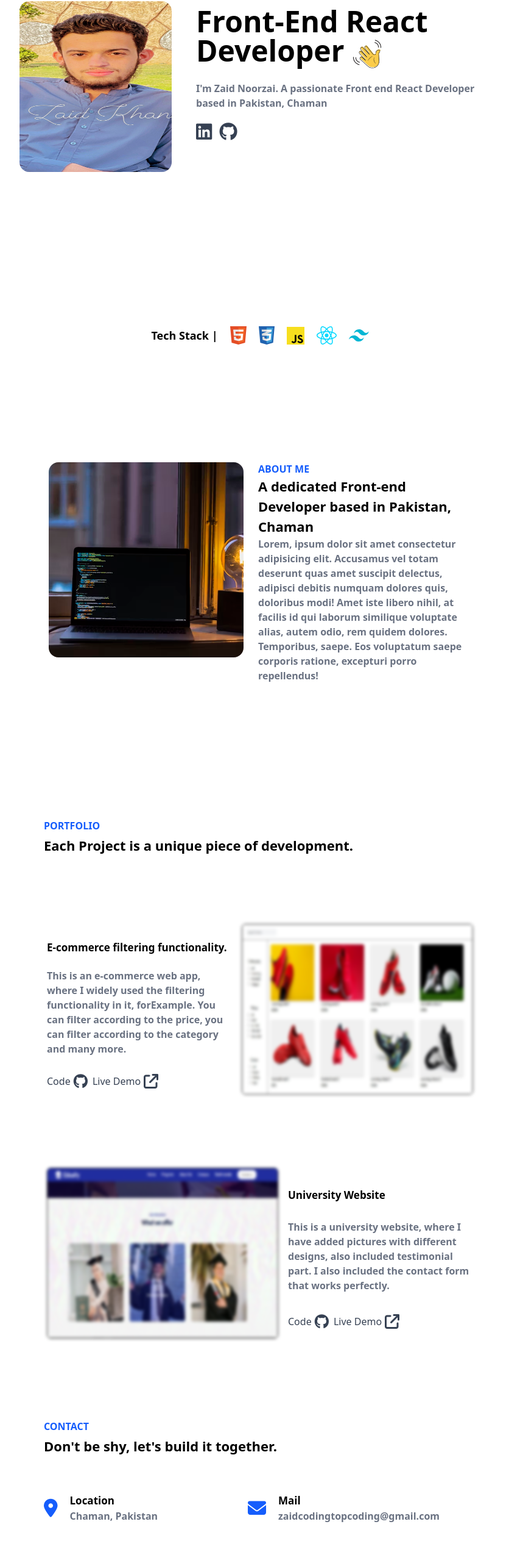
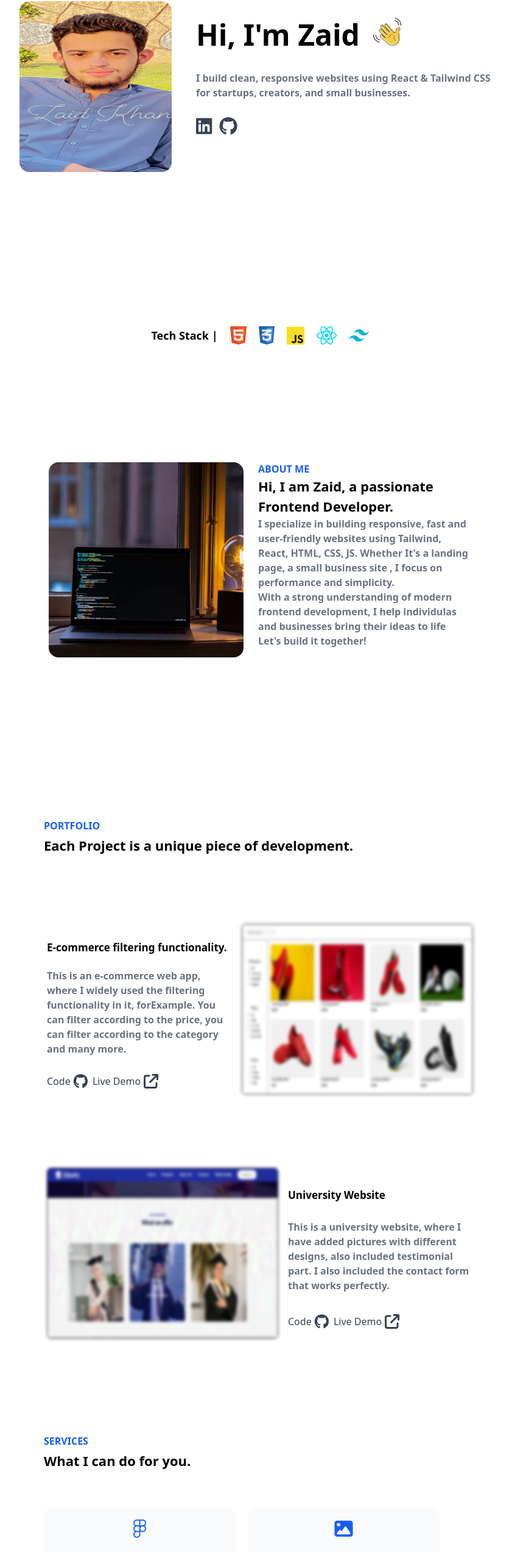
Before and after one commit to mrZaidDev/Portfolio, a React (Vite) app: page / in a window 1280 px wide. Shown: the part 198-2743 px from the top of the page at 61% size, without its empty margins (213-1049 px from the left). Built offline with nearby package versions, Linux system fonts and the light colour scheme.

Commit message:
added a services section and some other changes

```diff
--- a/src/App.jsx
+++ b/src/App.jsx
@@ -3,13 +3,14 @@ import Contact from './Components/Contact.jsx'
 import Footer from './Components/Footer.jsx'
 import Hero from './Components/Hero.jsx'
 import Projects from './Components/Projects.jsx'
-
+import Services from './Components/Sevices.jsx'
 const App = () => {
   return (
     <div>
       <Hero />
       <About />
       <Projects />
+      <Services />
       <Contact />
       <Footer />
     </div>
--- a/src/Components/About.jsx
+++ b/src/Components/About.jsx
@@ -12,8 +12,10 @@ const About = () => {
       <div className="w-[280px] h-[280px] md:w-[350px] md:h-[300px] md:mb-4 lg:w-[350px] lg:h-[350px] lg:mb-[-28px]">
         {/* about title */}
         <p className='text-blue-600 text-[16px] font-extrabold uppercase hidden md:inline'>About me</p>
-        <h3 className='text-[22px] font-bold'>A dedicated Front-end Developer based in Pakistan, Chaman</h3>
-        <p className="text-gray-500 font-semibold">Lorem, ipsum dolor sit amet consectetur adipisicing elit. Accusamus vel totam deserunt quas amet suscipit delectus, adipisci debitis numquam dolores quis, doloribus modi! Amet iste libero nihil, at facilis id qui laborum similique voluptate alias, autem odio, rem quidem dolores. Temporibus, saepe. Eos voluptatum saepe corporis ratione, excepturi porro repellendus!</p>
+        <h3 className='text-[22px] font-bold'>Hi, I am Zaid, a passionate Frontend Developer.</h3>
+        <p className="text-gray-500 font-semibold">I specialize in building responsive, fast and user-friendly websites using Tailwind, React, HTML, CSS, JS. Whether It's a landing page, a small business site , I focus on performance and simplicity.</p>
+        <p className='text-gray-500 font-semibold'>With a strong understanding of modern frontend development, I help individulas and businesses bring their ideas to life</p>
+        <p className='text-gray-500 font-semibold'>Let's build it together!</p>
       </div>
     </section>
   )
--- a/src/Components/Contact.jsx
+++ b/src/Components/Contact.jsx
@@ -8,25 +8,28 @@ const Contact = () => {
           Contact
         </p>
         <h1 className="text-[22px] font-bold">
-          Don't be shy, let's build it together.
+          Let's build it together.
         </h1>
         {/* Icons */}
         <div className="icons flex flex-col gap-5  mt-15 md:flex-row md:justify-between">
-            {/* Icon 1 + desc */}
-          <div className="icon flex items-center gap-5">
-              <i className="fa-solid fa-location-dot text-3xl text-blue-600"></i>
-            <div className="location-desc">
-                <h4 className="text-[17px] font-bold">Location</h4>
-                <p className="text-gray-500 font-semibold text-[16px]">Chaman, Pakistan</p>
+
+            {/* Icon 2 + desc */}
+          <div className="icon flex items-center gap-5 md:w-4/10">
+              <i className="fa-solid fa-envelope text-3xl text-blue-600"></i>
+            <div className="">
+                <h4 className="text-[17px] font-bold">Mail</h4>
+                <p className="text-gray-500 font-semibold text-[16px]">zaidcodingtopcoding@gmail.com</p>
             </div>
           </div>
             {/* Icon 2 + desc */}
-          <div className="icon flex items-center gap-5">
-              <i className="fa-solid fa-envelope text-3xl text-blue-600"></i>
-            <div className="location-desc">
-                <h4 className="text-[17px] font-bold">Mail</h4>
-                <p className="text-gray-500 font-semibold text-[16px]">zaidcodingtopcoding@gmail.com</p>
+          <div className="icon flex items-center gap-5 md:w-4/10 ">
+                <i className="fa-brands fa-square-whatsapp  text-3xl text-blue-600"></i>
+              <a href="https://wa.me/923148001406" target="_blank" rel="noopener noreferrer">
+            <div className="">
+                <h4 className="text-[17px] font-bold">Whatsapp</h4>
+                <p className="text-gray-500 font-semibold text-[16px]">Chat on Whatsapp</p>
             </div>
+            </a>
           </div>
         </div>
       </div>
--- a/src/Components/Footer.jsx
+++ b/src/Components/Footer.jsx
@@ -6,10 +6,10 @@ const Footer = () => {
               <p className="text-white text-[15px] font-bold md:text-[17px]">Copyright &copy; {new Date().getFullYear()}. All right reserved</p>
                {/* Icons  */}
           <div>
-            <a target="_blank" href="https://www.linkedin.com/in/zaid-khan-b5833931a/">
+            <a target="_blank" rel="noopener noreferrer" href="https://www.linkedin.com/in/zaid-khan-b5833931a/">
               <i className="fab fa-linkedin text-2xl md:text-3xl text-white"></i>
             </a>
-            <a target="_blank" href="https://github.com/mrZaidDev">
+            <a target="_blank" rel="noopener noreferrer" href="https://github.com/mrZaidDev">
               {" "}
               <i className="fab fa-github text-2xl md:text-3xl text-white ml-2"></i>
             </a>
--- a/src/Components/Hero.jsx
+++ b/src/Components/Hero.jsx
@@ -23,6 +23,7 @@ const hero = () => {
           <li>Home</li>
           <li>About</li>
           <li>Projects</li>
+          <li>Services</li>
           <li>Contact</li>
         </ul>
         {/* Nav Bar */}
@@ -35,6 +36,7 @@ const hero = () => {
           <li className="ml-15">About</li>
           <li className="ml-15">Projects</li>
           <li className="ml-15">Contact</li>
+          <li className="ml-15">Contact</li>
         </ul>
 
       </nav>
@@ -46,20 +48,19 @@ const hero = () => {
         {/* Content */}
         <div className="flex flex-col gap-5 text-center mt-4
           w-[300px] sm:w-[400px] md:mt-0 md:w-[500px] md:pb-25 md:ml-10  md:text-start ">
-          <h1 className="text-3xl  sm:text-3xl font-bold md:text-5xl">
-            Front-End React Developer {" "}
-            <img src={waving_hand} alt="" className="w-[35px] inline sm:w-[40px] md:w-[50px]" />
+          <h1 className="text-3xl  sm:text-3xl font-bold md:text-5xl mt-2">
+            Hi, I'm Zaid
+            <img src={waving_hand} alt="" className="mb-5 ml-5 w-[35px] inline sm:w-[40px] md:w-[50px]" />
           </h1>
-          <p className="text-gray-500 font-semibold">
-           I'm Zaid Noorzai. A passionate Front end React Developer based
-            in Pakistan, Chaman
+          <p className="text-gray-500 font-semibold mb-2">
+          I build clean, responsive websites using React & Tailwind CSS for startups, creators, and small businesses.
           </p>
           {/* Icons start */}
           <div>
-            <a target="_blank" href="https://www.linkedin.com/in/zaid-khan-b5833931a/">
+            <a target="_blank" rel="noopener noreferrer" href="https://www.linkedin.com/in/zaid-khan-b5833931a/">
               <i className="fab fa-linkedin text-3xl text-gray-700"></i>
             </a>
-            <a target="_blank" href="https://github.com/mrZaidDev">
+            <a target="_blank" rel="noopener noreferrer" href="https://github.com/mrZaidDev">
               {" "}
               <i className="fab fa-github text-3xl text-gray-700 ml-2"></i>
             </a>
--- /dev/null
+++ b/src/Components/Sevices.jsx
@@ -0,0 +1,39 @@
+
+const Sevices = () => {
+  return (
+    <div>
+         <section className="w-full h-[50vh]  my-20 flex items-center justify-center flex-col px-10 pb-10 ">
+            {/* Projects heading */}
+      <div className="w-[280px] md:w-[650px] md:mr-15">
+        <p className="text-blue-600 text-[16px] my-1 font-extrabold uppercase text[14px] mr-60">
+          Services
+        </p>
+        <h1 className="text-[22px] font-bold">
+          What I can do for you.
+        </h1>
+        {/* Icons */}
+        <div className="icons flex flex-col gap-5  mt-15 md:flex-row md:justify-between">
+            {/* Icon 1 + desc */}
+          <div className="flex flex-col items-center text-center gap-5 px-2 py-5 bg-gray-50 rounded-2xl md:w-50/100">
+              <i className="fa-brands fa-figma text-3xl text-blue-600"></i>
+            <div className="location-desc">
+                <h4 className="text-[17px] font-bold">Figma to Code Conversion</h4>
+                <p className="text-gray-500 font-semibold text-[16px]">I convert your Figma designs into clean and responsive HTML/CSS or React components.</p>
+            </div>
+          </div>
+            {/* Icon 2 + desc */}
+            <div className="flex flex-col items-center text-center gap-5 px-2 py-5 bg-gray-50 rounded-2xl md:w-50/100">
+              <i className="fa-solid fa-image text-3xl text-blue-600"></i>
+            <div className="location-desc">
+                <h4 className="text-[17px] font-bold">Landing Pages</h4>
+                <p className="text-gray-500 font-semibold text-[16px]">I build responsive and user friendly landing pages..</p>
+            </div>
+          </div>
+        </div>
+      </div>
+      </section>
+    </div>
+  )
+}
+
+export default Sevices
--- a/src/Components/UniqueProject.jsx
+++ b/src/Components/UniqueProject.jsx
@@ -12,11 +12,11 @@ const UniqueProject = ({image,title,desc,github,rowType,liveDemo}) => {
         <h3 className="self-start text-[17px] font-bold">{title}</h3>
         <p className="text-gray-500 font-semibold mt-1">{desc}</p>
         <div className="flex mt-3 self-start">
-             <a className="flex items-center gap-[5px]" target="_blank" href={github}>
+             <a className="flex items-center gap-[5px]" target="_blank" rel="noopener noreferrer" href={github}>
               {" "}
              <span className="text-gray-700 text-[16px]">Code</span> <i className="fab fa-github text-2xl text-gray-700 "></i>
             </a>
-             <a className="ml-2 flex items-center gap-[5px]" target="_blank" href={liveDemo}>
+             <a className="ml-2 flex items-center gap-[5px]" target="_blank" rel="noopener noreferrer" href={liveDemo}>
               {" "}
               <span className={`text-gray-700 text-[16px]`}>Live Demo</span><i className="fa-solid fa-arrow-up-right-from-square text-2xl text-gray-700 "></i>
             </a>
```
